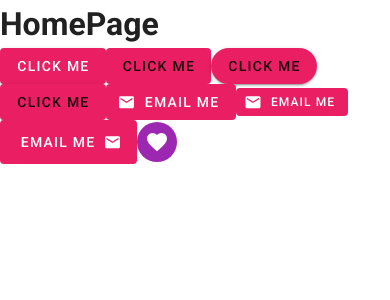
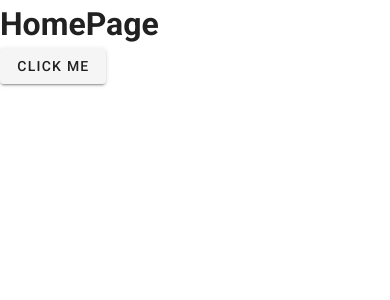
Before and after one commit to luoshuitaotao/vuetify_jing, a Vue app: page / in a window 390 px wide. Shown: the top 300 px of the page. Built offline with nearby package versions, Linux system fonts and the light colour scheme.

Commit message:
add breakpoints visibility

```diff
--- a/src/views/Home.vue
+++ b/src/views/Home.vue
@@ -1,30 +1,9 @@
 <template>
   <div class="home">
     <h1>HomePage</h1>
-    <v-btn class="pink white--text">Click me</v-btn>
-    <v-btn depressed color="pink">Click me</v-btn>
-    <v-btn rounded color="pink">Click ME</v-btn>
-    <v-btn flat color="pink">Click ME</v-btn>
-
-
-    <v-btn depressed class="pink white--text">
-      <v-icon left>mdi-email</v-icon>
-      <span>Email me</span>
-    </v-btn>
-
-    <v-btn depressed  small class="pink white--text">
-      <v-icon left>mdi-email</v-icon>
-      <span>Email me</span>
-    </v-btn>
-
-    <v-btn depressed large class="pink white--text">
-        <span>Email me</span>
-        <v-icon right>mdi-email</v-icon>
-    </v-btn>
-
-    <v-btn depressed small fab dark color="purple">
-        <v-icon>mdi-heart</v-icon>
-    </v-btn>
+    <!--<v-btn class= "hidden-md-and-down">click me</v-btn>-->
+    <!--<v-btn class="hidden-md-and-up">Click me</v-btn>-->
+    <v-btn class="hidden-sm-only">Click me</v-btn>
     </div>
 </template>
 
```
